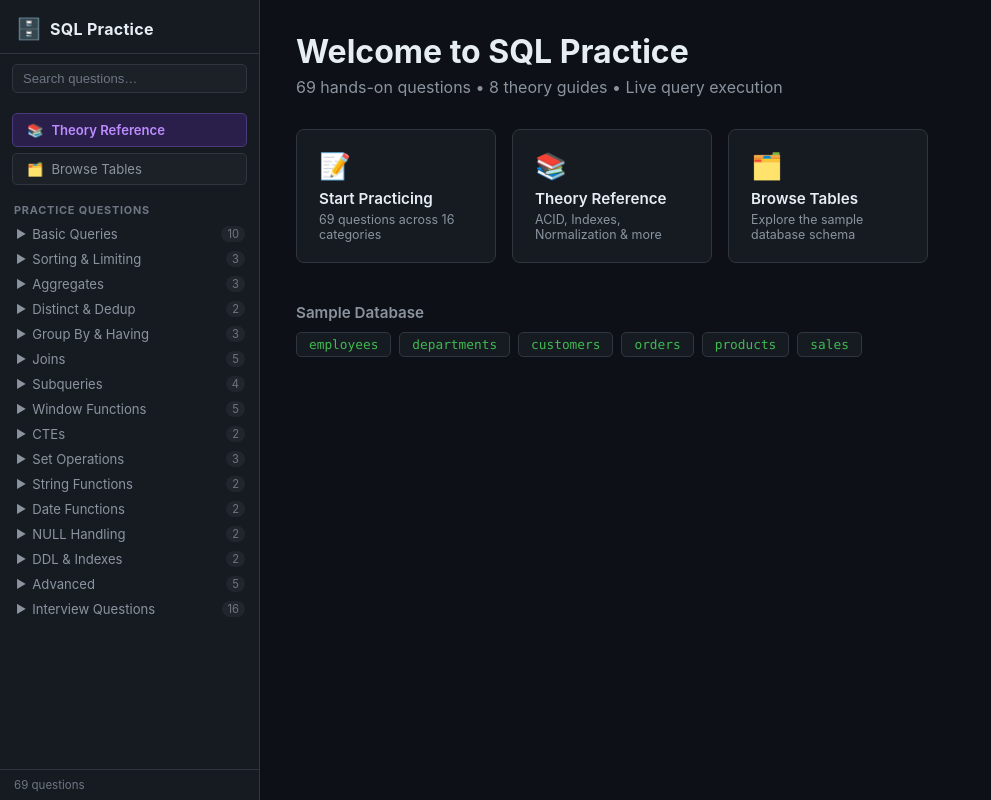
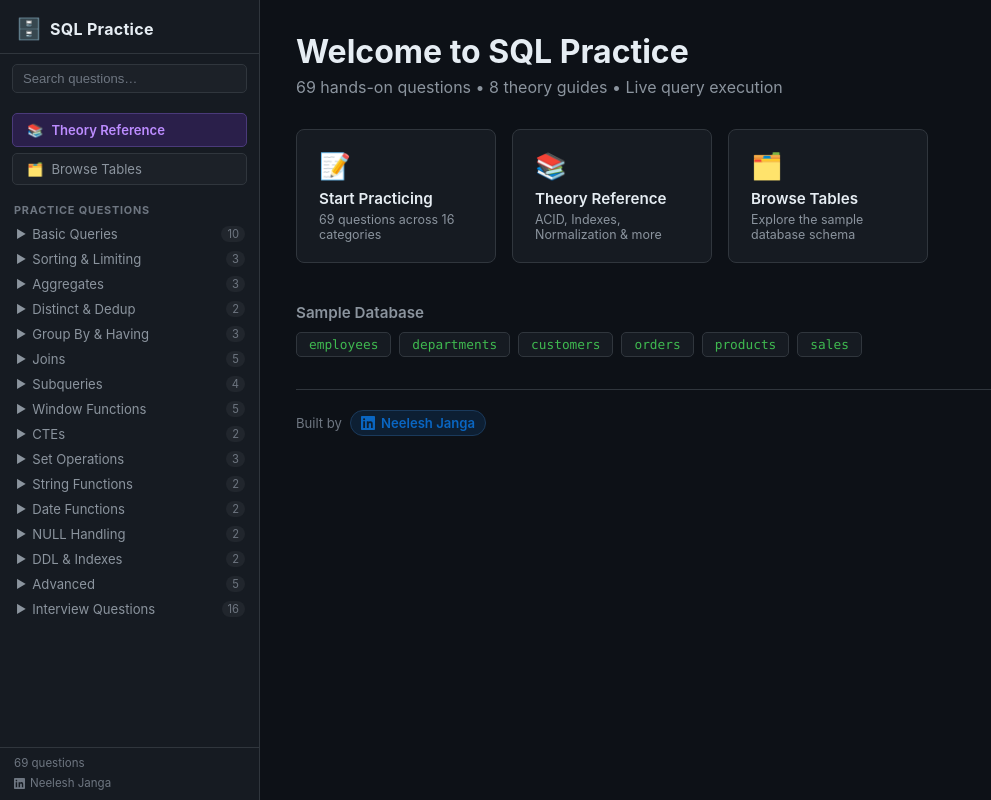
Before and after one commit to Neelesh-Janga/sql-practice, a Flask app: page / in a window 1280 px wide. Shown: the whole page, without its empty margins (0-991 px from the left). Run offline with Flask 3, Linux system fonts and the light colour scheme; data that the repository does not hold is empty.

Commit message:
Add Neelesh Janga LinkedIn credits to home page and sidebar

```diff
--- a/static/css/style.css
+++ b/static/css/style.css
@@ -178,12 +178,27 @@ pre code { background: none; padding: 0; color: inherit; font-size: inherit; }
 .nav-tables-btn:hover { background: var(--bg4); color: var(--text); }
 
 #sidebar-footer {
-  padding: 8px 14px;
+  padding: 8px 14px 10px;
   border-top: 1px solid var(--border);
   font-size: .72rem;
   color: var(--text3);
   flex-shrink: 0;
+  display: flex;
+  flex-direction: column;
+  gap: 6px;
 }
+
+.sidebar-credit {
+  display: flex;
+  align-items: center;
+  gap: 5px;
+  color: var(--text3);
+  font-size: .72rem;
+  text-decoration: none;
+  transition: color var(--transition);
+}
+.sidebar-credit:hover { color: #0a66c2; }
+.sidebar-credit .li-icon { width: 11px; height: 11px; flex-shrink: 0; }
 
 /* ── Practice views ──────────────────────────────────────────────────────── */
 .pview { display: none; }
@@ -224,6 +239,34 @@ pre code { background: none; padding: 0; color: inherit; font-size: inherit; }
   transition: border-color var(--transition);
 }
 .schema-pill:hover { border-color: var(--green); background: var(--green-bg); }
+
+.home-credits {
+  display: flex;
+  align-items: center;
+  gap: 8px;
+  margin-top: 32px;
+  padding-top: 20px;
+  border-top: 1px solid var(--border);
+  font-size: .82rem;
+  color: var(--text3);
+}
+.credits-label { color: var(--text3); }
+.credits-link {
+  display: inline-flex;
+  align-items: center;
+  gap: 6px;
+  color: #0a66c2;
+  font-weight: 600;
+  font-size: .82rem;
+  text-decoration: none;
+  background: #0d1f33;
+  border: 1px solid #1a3a5c;
+  padding: 4px 10px;
+  border-radius: 20px;
+  transition: background var(--transition), border-color var(--transition);
+}
+.credits-link:hover { background: #122840; border-color: #0a66c2; color: #1e85d4; }
+.credits-link .li-icon { width: 14px; height: 14px; flex-shrink: 0; }
 
 /* ── Question view ───────────────────────────────────────────────────────── */
 #view-question {
--- a/templates/index.html
+++ b/templates/index.html
@@ -37,6 +37,12 @@
 
     <div id="sidebar-footer">
       <span id="question-counter">Loading…</span>
+      <a href="https://www.linkedin.com/in/neelesh-janga/" target="_blank" rel="noopener" class="sidebar-credit">
+        <svg class="li-icon" viewBox="0 0 24 24" fill="currentColor" aria-hidden="true">
+          <path d="M20.447 20.452H17.21v-5.569c0-1.328-.024-3.037-1.852-3.037-1.853 0-2.136 1.445-2.136 2.939v5.667H9.988V9h3.102v1.561h.044c.432-.818 1.487-1.681 3.061-1.681 3.273 0 3.876 2.154 3.876 4.955v6.617zM5.337 7.433a1.8 1.8 0 1 1 0-3.601 1.8 1.8 0 0 1 0 3.601zm1.556 13.019H3.78V9h3.113v11.452zM22.225 0H1.771C.792 0 0 .774 0 1.729v20.542C0 23.227.792 24 1.771 24h20.451C23.2 24 24 23.227 24 22.271V1.729C24 .774 23.2 0 22.222 0h.003z"/>
+        </svg>
+        Neelesh Janga
+      </a>
     </div>
   </aside>
 
@@ -74,6 +80,16 @@
             <span class="schema-pill" onclick="app.showTableModal('products')">products</span>
             <span class="schema-pill" onclick="app.showTableModal('sales')">sales</span>
           </div>
+        </div>
+
+        <div class="home-credits">
+          <span class="credits-label">Built by</span>
+          <a href="https://www.linkedin.com/in/neelesh-janga/" target="_blank" rel="noopener" class="credits-link">
+            <svg class="li-icon" viewBox="0 0 24 24" fill="currentColor" aria-hidden="true">
+              <path d="M20.447 20.452H17.21v-5.569c0-1.328-.024-3.037-1.852-3.037-1.853 0-2.136 1.445-2.136 2.939v5.667H9.988V9h3.102v1.561h.044c.432-.818 1.487-1.681 3.061-1.681 3.273 0 3.876 2.154 3.876 4.955v6.617zM5.337 7.433a1.8 1.8 0 1 1 0-3.601 1.8 1.8 0 0 1 0 3.601zm1.556 13.019H3.78V9h3.113v11.452zM22.225 0H1.771C.792 0 0 .774 0 1.729v20.542C0 23.227.792 24 1.771 24h20.451C23.2 24 24 23.227 24 22.271V1.729C24 .774 23.2 0 22.222 0h.003z"/>
+            </svg>
+            Neelesh Janga
+          </a>
         </div>
       </div>
     </section>
```
